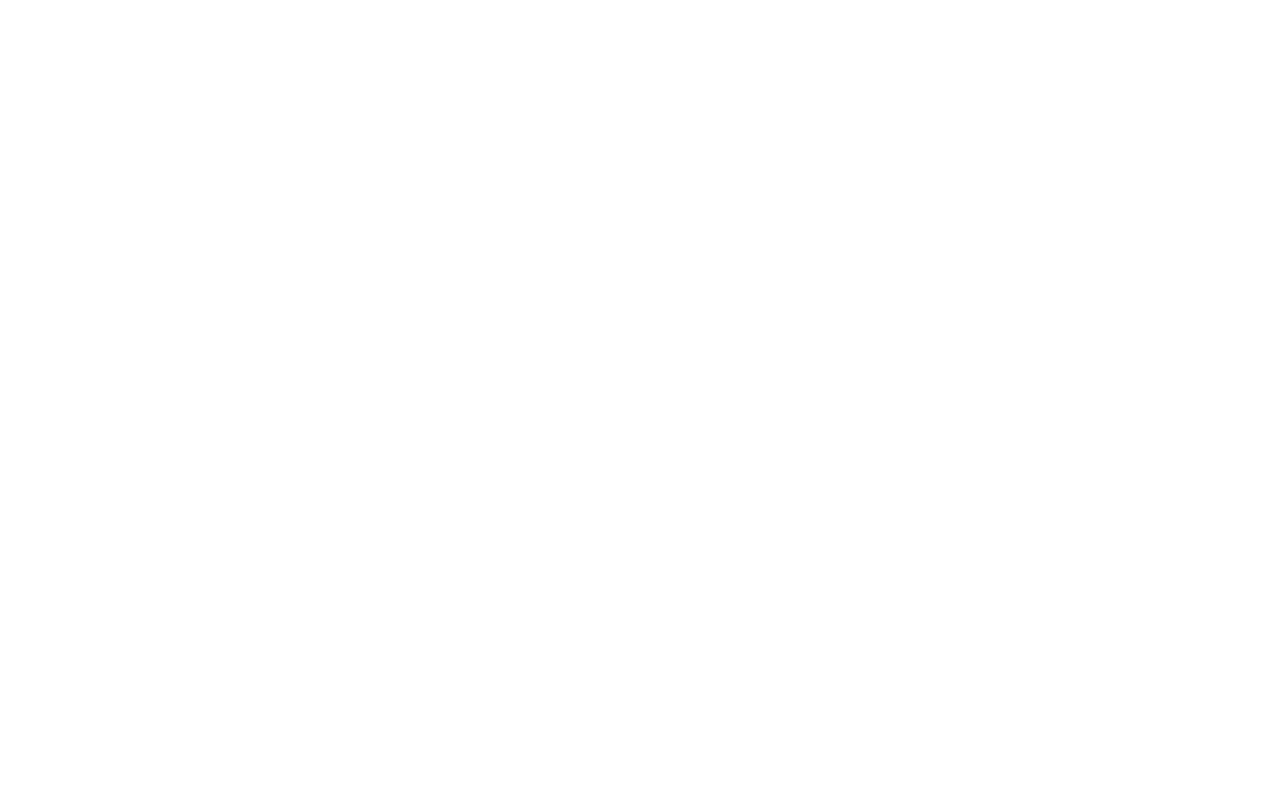
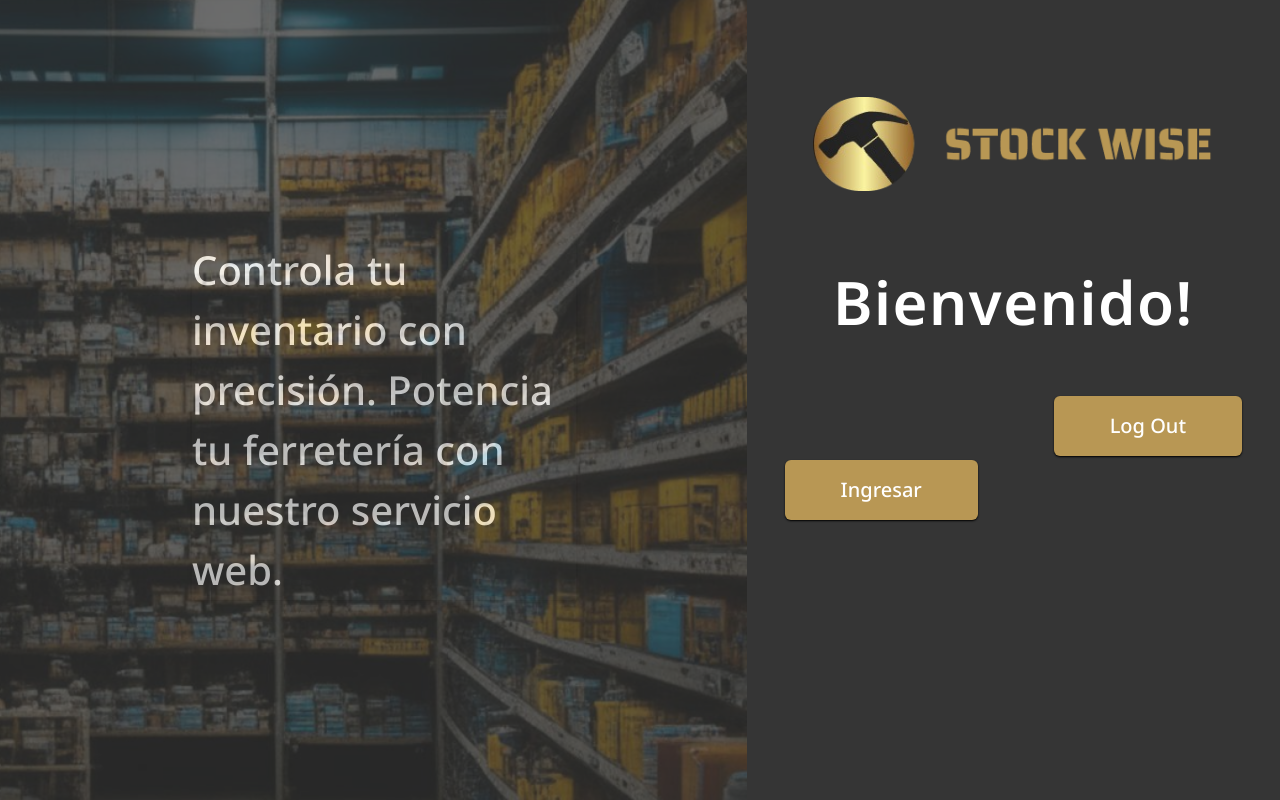
Before and after one commit to No-Country/c12-05-t-java-react, a React (Vite) app in the folder Client/: page / in a window 1280 px wide. Before the commit this address had no page. Built offline with nearby package versions, Linux system fonts and the light colour scheme; a web font is replaced by a local one.

Commit message:
fixing logout import

```diff
--- a/Client/src/App.jsx
+++ b/Client/src/App.jsx
@@ -7,9 +7,9 @@
 function App() {
   return (
     <Routes>
+      <Route path="/" element={<Landing />} />
       <Route path="/inventory" element={<Inventory />} />
       <Route path="/users" element={<Users />} />
-      <Route path="/landing" element={<Landing />} />
       <Route path="/profile" element={<Profile />} />
     </Routes>
   );
--- a/Client/src/pages/Landing.jsx
+++ b/Client/src/pages/Landing.jsx
@@ -3,6 +3,8 @@
 import { useNavigate } from 'react-router-dom';
 import logo from '../assets/img/logo.png'
 import ImgLanding from '../assets/img/ImgLanding.png'
+import Profile from './Profile';
+import LogoutButton from './Logout';
 
 const Landing = () => {
   const  { loginWithPopup, user } = useAuth0();
@@ -45,7 +47,7 @@
               <button className='bg-[#B89754] hover:bg-[#826326] transition-all text-white text-xl font-medium p-4 px-14 rounded-md shadow-sm shadow-black m-auto mt-32' onClick={handleLogin}>
                 Ingresar
               </button>
-              <Logout />
+              <LogoutButton />
               <Profile />
             </div>
           </div>
```
